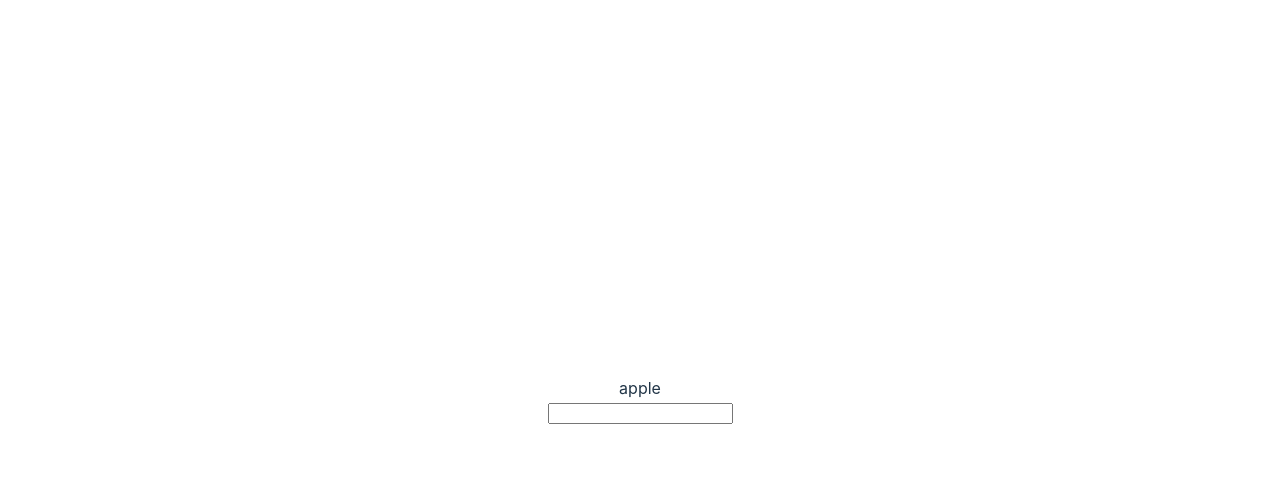
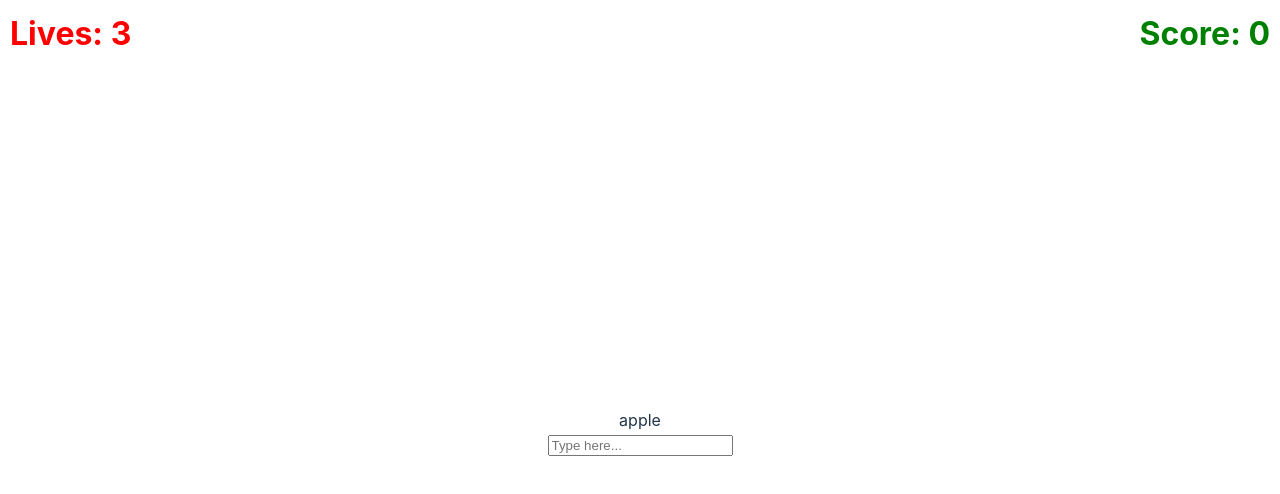
Before and after one commit to SSharroufna/typing-speed-calculator, a React (Vite) app in the folder my-app/: page / in a window 1280 px wide. Shown: the top 494 px of the page. Built offline with nearby package versions, Linux system fonts and the light colour scheme.

Commit message:
updated checking user input
currently losing a life the the letter does not match the letter in the current word. added state changes for score and lives. use effect for timer. display score and lives. displays final score and elapsed time on game over

```diff
--- a/my-app/src/App.css
+++ b/my-app/src/App.css
@@ -4,44 +4,38 @@
   padding: 2rem;
   text-align: center;
 }
-
-.logo {
-  height: 6em;
-  padding: 1.5em;
-  will-change: filter;
-  transition: filter 300ms;
+.game-container{
+  width: 100%;
+  height: 100vh;
+  position: relative;
+  display: flex;
+  flex-direction: column;
+  justify-content: center;
+  align-items: center;
+  box-sizing: border-box;
 }
-.logo:hover {
-  filter: drop-shadow(0 0 2em #646cffaa);
-}
-.logo.react:hover {
-  filter: drop-shadow(0 0 2em #61dafbaa);
+.word-display{
+  /* font-size: 24px;
+  font-weight: bold; */
+  text-align: center;
+  margin: 20px 0;
 }
 
-@keyframes logo-spin {
-  from {
-    transform: rotate(0deg);
-  }
-  to {
-    transform: rotate(360deg);
-  }
+.lives-display{
+  font-weight: bold;
+  position: fixed;
+  top: 10px;
+  left: 10px;
+  font-size: 32px;
+  color: red;
+  z-index: 10;
 }
-
-@media (prefers-reduced-motion: no-preference) {
-  a:nth-of-type(2) .logo {
-    animation: logo-spin infinite 20s linear;
-  }
+.score-display{
+  font-weight: bold;
+  position: fixed;
+  top: 10px;
+  right: 10px;
+  font-size: 32px;
+  color: green;
+  z-index: 10;
 }
-
-.card {
-  padding: 2em;
-}
-
-.read-the-docs {
-  color: #888;
-}
-.word-display{
-  display: flex;
-  justify-content: center;
-  align-items: center;
-}
--- a/my-app/src/App.jsx
+++ b/my-app/src/App.jsx
@@ -1,28 +1,85 @@
-import React, { useState } from 'react';
+import React, { useState, useEffect } from 'react';
 import './App.css'
 import { WordList } from '../public/WordList.js'
 
 function App() {
   const [index, setIndex] = useState(0);
   const [inputValue, setInputValue] = useState('');
+  const [score, setScore] = useState(0);
+  const [elapsedTime, setElapsedTime] = useState(0);
+  const [lives, setLives] = useState(3);
 
+  let letter = 0; // tracks the number of correct letters
+
+  /** Timer */
+
+  useEffect(() => {
+    if (index >= WordList.length) return; // stop the timer when the game is over
+
+    const timer = setInterval(() => {
+      if( lives == 0) return;
+      setElapsedTime((prevTime) => prevTime + 1);
+    }, 1000);
+
+    return () => clearInterval(timer);
+  }, [lives]);
+
+  /** Reset Game when Game Over */
+  function resetGame() {
+    setIndex(0); // reset to the first word
+    setInputValue(''); // clear input field
+    setScore(0); // reset score
+    setElapsedTime(0); // reset elapsed time
+    setLives(3); // reset lives to 3
+  }
+
+  /** Handle User Keyboard Input */
   const handleKeyDown = (event) => {
+
+    if(lives == 0) return; // game over
+
     console.log('Key pressed:', event.key);
-    let letter = 0;
 
-    while ( event.target.value[letter] == WordList[index][letter] && letter < WordList[index].length  ) {
+    const userInput = event.target.value;
+    const currentWord = WordList[index];
+
+    letter = 0;
+    let isMismatch = false;
+
+    // check the validity of the input
+    while ( letter < userInput.length && letter < currentWord.length  ) {
+        if(userInput[letter] == currentWord[letter]){
           console.log('Correct');
-        letter++;
+          letter++; // incremenent only if its a match
         }
-    console.log(letter);
-    console.log(WordList[index].length);
+        else{
+          console.log('Incorrect', letter);
+          isMismatch = true;
+          break; // stop further comparsions on mismatch
+        }
+    }
+    // console.log(letter);
+    // console.log(currentWord.length);
 
-    if ( letter == WordList[index].length){
+    console.log("Correct letters so far:", letter);
+    console.log("Current word length:", currentWord.length);
+
+    // deducting a life if there is a mismatch
+    if (isMismatch) {
+      setLives((prevLives) => Math.max(0, prevLives - 1));
+      console.log('Lives left:', lives - 1);
+    }
+
+    // if input matches the current word completely move onto the next word in the array
+    if ( userInput == currentWord){
       setIndex(index + 1);
       setInputValue('');
+      setScore(score + 1);
+      console.log('Score: ', score + 1);
       letter = 0;
+
     } else {
-      setInputValue(event.target.value);
+      setInputValue(userInput);
     }
 
 
@@ -40,18 +97,37 @@ function App() {
   }
 
   return (
-    < >
-      <div key ={ index } >
-      <li className="word-display">{ WordList[index] }</li>
+   <div className = "game-container">
+  {/** Scores and lives display */}
+
+    <div className="lives-display">Lives: {lives}</div>
+    <div className="score-display">Score: {score}</div>
+
+  {/** Word game area */}
+  {lives > 0 ? ( // if full lives keep game going
+    <>
+
+      <div>
+        <span className="word-display">{WordList[index]}</span>
       </div>
       <div>
         <input
           type="text"
           value={inputValue}
           onChange={handleKeyDown}
+          placeholder="Type here..."
         />
       </div>
     </>
-  )
+  ) : ( // if zero lives display game over and allow user to reset game
+    <>
+      <h1>Game Over</h1>
+      <h2>Final Score: {score}</h2>
+      <h2>Elapsed Time: {elapsedTime} seconds</h2>
+      <button onClick={resetGame}>Restart Game</button>
+    </>
+  )}
+</div>
+  );
 }
 export default App
```
Lines whose indentation alone changed are shown as unchanged.
